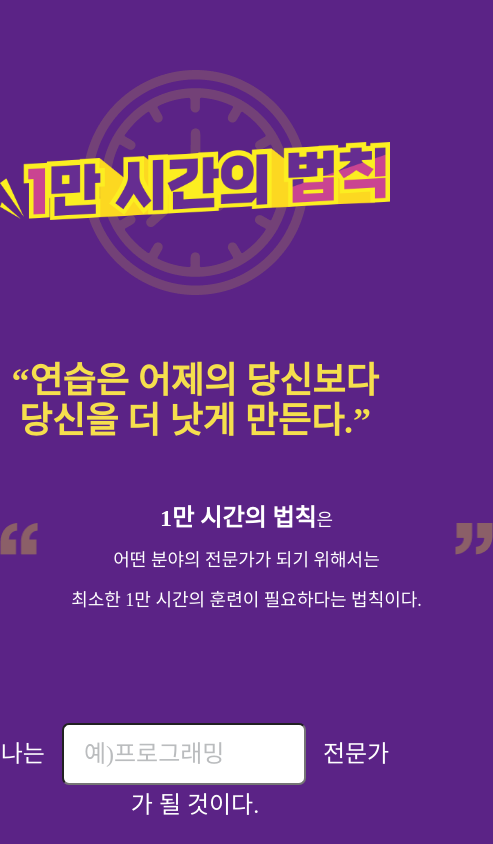
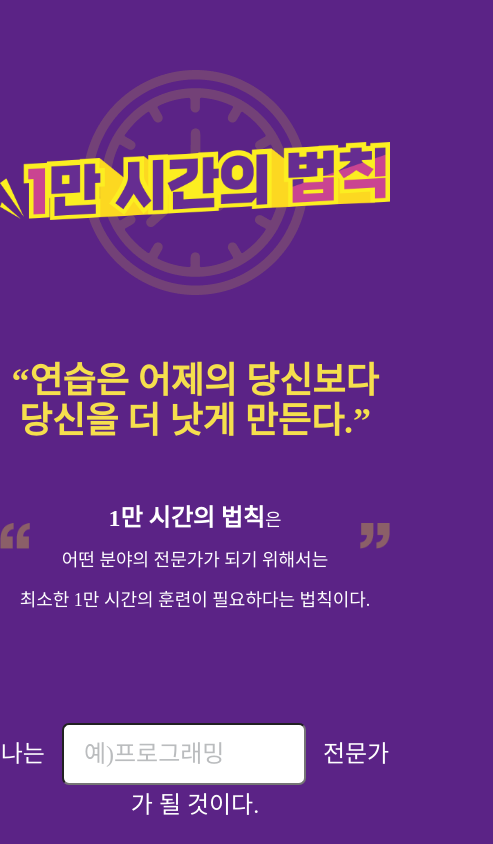
Before and after one commit to astinaus/10000-hours, a React (Create React App) app: page / in a window 390 px wide. Shown: the top 844 px of the page, 493 px wide, since content can reach past the window. Built offline with nearby package versions, Linux system fonts and the light colour scheme; a web font is replaced by a local one.

Commit message:
반응형 작업 예정

```diff
--- a/src/Components/InputDisplay/InputDisplay.css
+++ b/src/Components/InputDisplay/InputDisplay.css
@@ -19,6 +19,7 @@
 
 q {
   display: inline-block;
+  width: 100%;
 }
 
 .quote-title {
@@ -37,7 +38,7 @@ q {
   background-repeat: no-repeat;
   background-size: contain;
   background-position: 0 25px;
-  width: 493px;
+  max-width: 493px;
 }
 
 .quote-desc strong {
```
